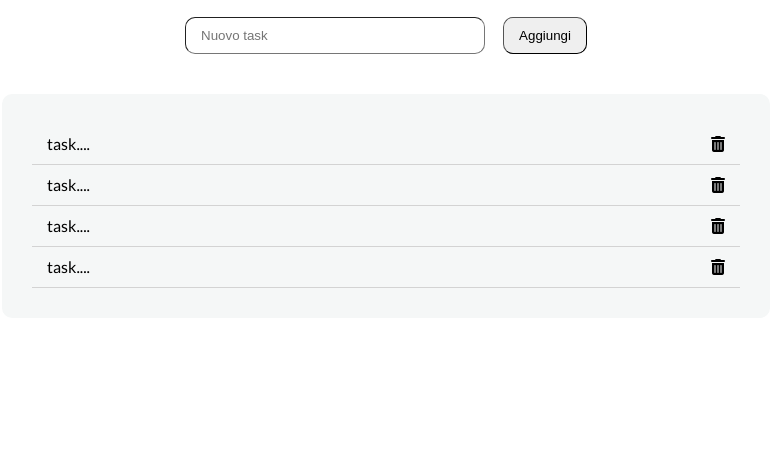
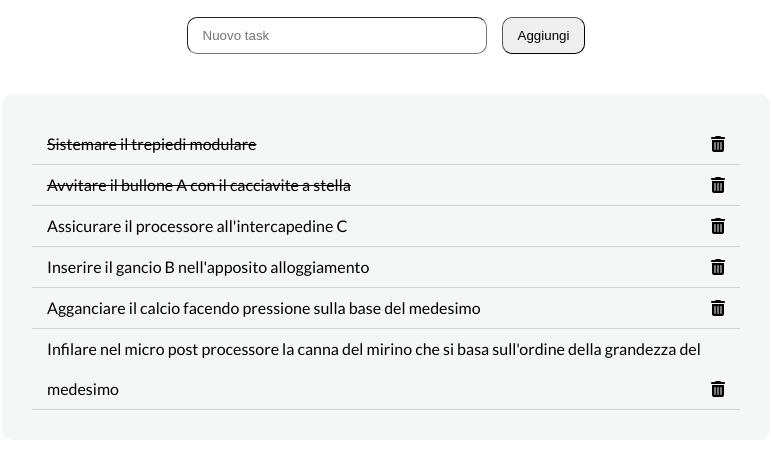
Before and after one commit to enrico-amerio/vue-todolist, a plain HTML site: page index.html in a window 1280 px wide. Shown: the part 73-522 px from the top of the page, without its empty margins (254-1025 px from the left). Drawn offline with nearby package versions, Linux system fonts and the light colour scheme.

Commit message:
[add] Milestone 1 + bonus 2

```diff
--- a/index.html
+++ b/index.html
@@ -37,22 +37,11 @@
 
     <div class="task-container">
       <ul>
-        <li>
-          <span>task....</span>
+        <li v-for="(task, index) in toDoList" :class="{'done': task.fatto === true}" @click=" task.fatto = !task.fatto">
+          <span>{{task.nome}}</span>
           <i class="fa-solid fa-trash-can"></i>
         </li>
-        <li>
-          <span>task....</span>
-          <i class="fa-solid fa-trash-can"></i>
-        </li>
-        <li>
-          <span>task....</span>
-          <i class="fa-solid fa-trash-can"></i>
-        </li>
-        <li>
-          <span>task....</span>
-          <i class="fa-solid fa-trash-can"></i>
-        </li>
+
 
       </ul>
 
--- a/js/script.js
+++ b/js/script.js
@@ -0,0 +1,17 @@
+const {createApp} = Vue;
+
+createApp({
+  data(){
+    return{
+      toDoList: [
+        { nome: "Sistemare il trepiedi modulare", fatto: true },
+        { nome: "Avvitare il bullone A con il cacciavite a stella", fatto: true },
+        { nome: "Assicurare il processore all'intercapedine C", fatto: false },
+        { nome: "Inserire il gancio B nell'apposito alloggiamento", fatto: false },
+        { nome: "Agganciare il calcio facendo pressione sulla base del medesimo", fatto: false},
+        { nome: "Infilare nel micro post processore la canna del mirino che si basa sull'ordine della grandezza del medesimo ", fatto: false}
+      ],
+
+    }
+  }
+}).mount('#app');
```
